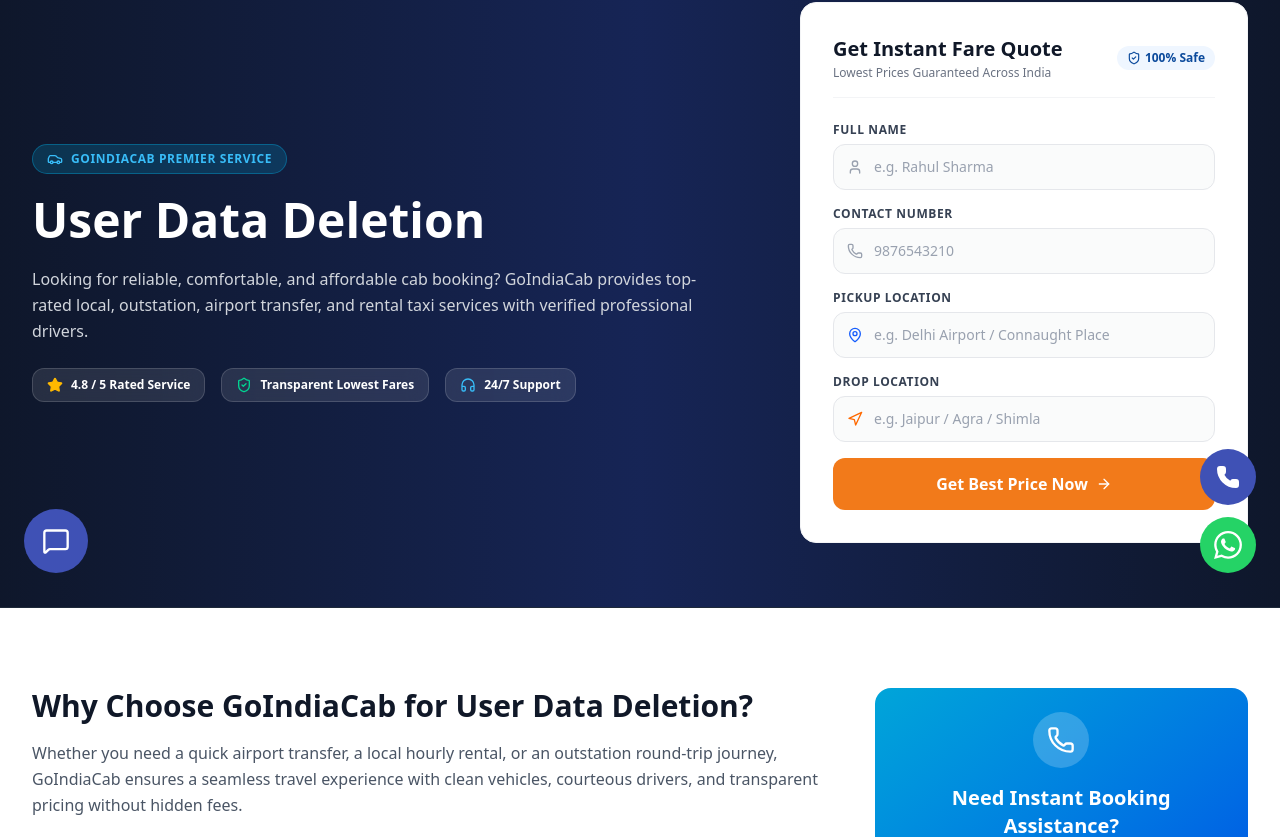
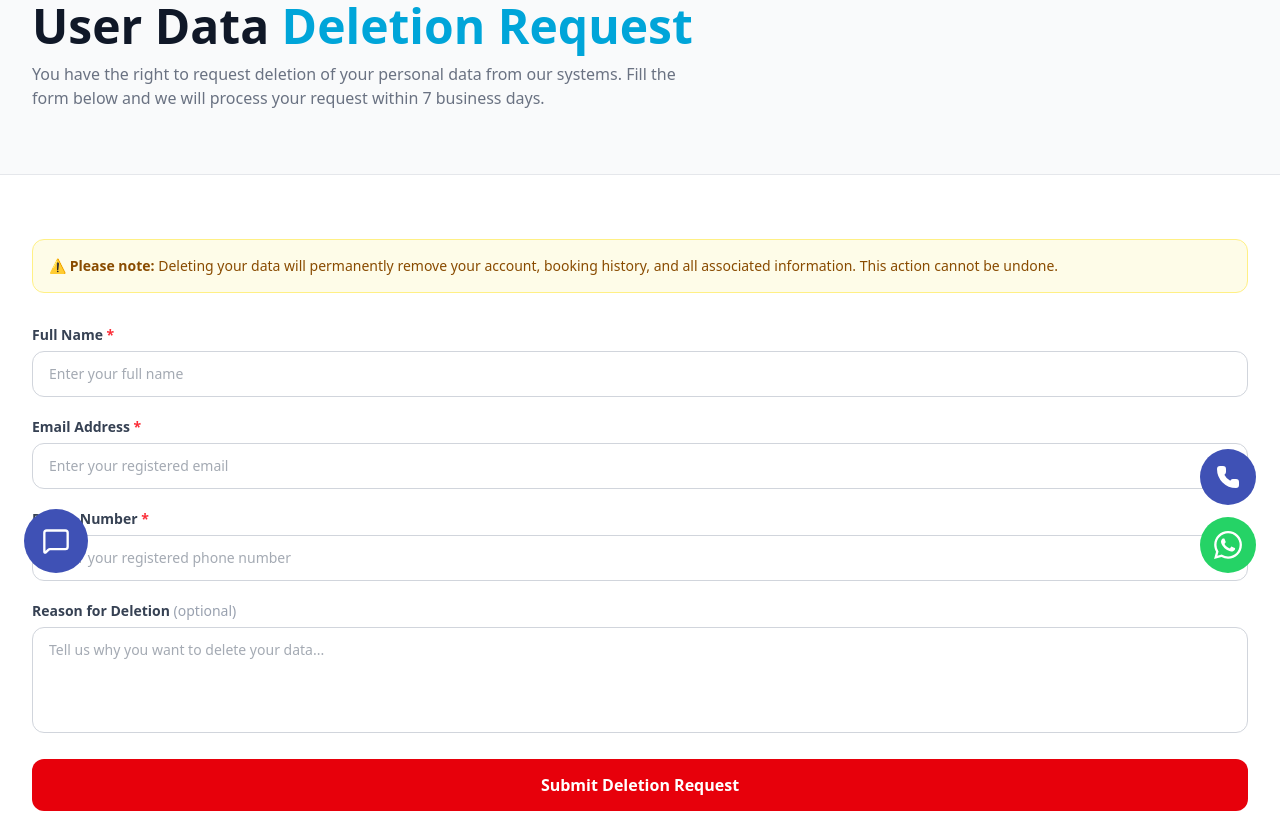
Before and after one commit to prabhasadvmen-maker/goindiacab-website, a Next.js app: page /user-data-deletion in a window 1280 px wide. Shown: the part 203-1040 px from the top of the page. Built offline with nearby package versions, Linux system fonts and the light colour scheme.

Commit message:
first commit

```diff
--- /dev/null
+++ b/src/app/user-data-deletion/page.tsx
@@ -0,0 +1,118 @@
+"use client";
+
+import { useState } from "react";
+import { Container } from "@/src/components/common/Container";
+import { Breadcrumb } from "@/src/components/common/Breadcrumb";
+import { siteConfig } from "@/src/config/site";
+
+export default function UserDataDeletionPage() {
+  const [form, setForm] = useState({ name: "", email: "", phone: "", reason: "" });
+  const [submitted, setSubmitted] = useState(false);
+  const [loading, setLoading] = useState(false);
+
+  const handleSubmit = async (e: React.FormEvent) => {
+    e.preventDefault();
+    setLoading(true);
+    await new Promise((r) => setTimeout(r, 1000));
+    setLoading(false);
+    setSubmitted(true);
+  };
+
+  return (
+    <div className="bg-white min-h-screen">
+      <div className="bg-gray-50 py-12 md:py-16 border-b border-gray-200">
+        <Container>
+          <Breadcrumb items={[{ label: "User Data Deletion" }]} />
+          <h1 className="text-4xl md:text-5xl font-bold text-gray-900 mt-4">
+            User Data <span className="text-[#00A5D9]">Deletion Request</span>
+          </h1>
+          <p className="text-gray-500 mt-3 text-base max-w-2xl">
+            You have the right to request deletion of your personal data from our systems. Fill the form below and we will process your request within 7 business days.
+          </p>
+        </Container>
+      </div>
+
+      <Container className="py-16 max-w-3xl">
+        {submitted ? (
+          <div className="text-center py-16">
+            <div className="w-16 h-16 bg-green-100 rounded-full flex items-center justify-center mx-auto mb-4">
+              <svg className="w-8 h-8 text-green-600" fill="none" stroke="currentColor" viewBox="0 0 24 24">
+                <path strokeLinecap="round" strokeLinejoin="round" strokeWidth={2} d="M5 13l4 4L19 7" />
+              </svg>
+            </div>
+            <h2 className="text-2xl font-bold text-gray-900 mb-2">Request Submitted</h2>
+            <p className="text-gray-500">We have received your data deletion request. Our team will process it within <strong>7 business days</strong> and notify you at <strong>{form.email}</strong>.</p>
+          </div>
+        ) : (
+          <div>
+            <div className="bg-yellow-50 border border-yellow-200 rounded-xl p-4 mb-8 text-sm text-yellow-800">
+              ⚠️ <strong>Please note:</strong> Deleting your data will permanently remove your account, booking history, and all associated information. This action cannot be undone.
+            </div>
+
+            <form onSubmit={handleSubmit} className="space-y-5">
+              <div>
+                <label className="block text-sm font-semibold text-gray-700 mb-1.5">Full Name <span className="text-red-500">*</span></label>
+                <input
+                  type="text"
+                  required
+                  placeholder="Enter your full name"
+                  value={form.name}
+                  onChange={(e) => setForm({ ...form, name: e.target.value })}
+                  className="w-full px-4 py-3 border border-gray-300 rounded-xl text-sm focus:outline-none focus:border-[#00A5D9] focus:ring-1 focus:ring-[#00A5D9]"
+                />
+              </div>
+
+              <div>
+                <label className="block text-sm font-semibold text-gray-700 mb-1.5">Email Address <span className="text-red-500">*</span></label>
+                <input
+                  type="email"
+                  required
+                  placeholder="Enter your registered email"
+                  value={form.email}
+                  onChange={(e) => setForm({ ...form, email: e.target.value })}
+                  className="w-full px-4 py-3 border border-gray-300 rounded-xl text-sm focus:outline-none focus:border-[#00A5D9] focus:ring-1 focus:ring-[#00A5D9]"
+                />
+              </div>
+
+              <div>
+                <label className="block text-sm font-semibold text-gray-700 mb-1.5">Phone Number <span className="text-red-500">*</span></label>
+                <input
+                  type="tel"
+                  required
+                  placeholder="Enter your registered phone number"
+                  value={form.phone}
+                  onChange={(e) => setForm({ ...form, phone: e.target.value })}
+                  className="w-full px-4 py-3 border border-gray-300 rounded-xl text-sm focus:outline-none focus:border-[#00A5D9] focus:ring-1 focus:ring-[#00A5D9]"
+                />
+              </div>
+
+              <div>
+                <label className="block text-sm font-semibold text-gray-700 mb-1.5">Reason for Deletion <span className="text-gray-400 font-normal">(optional)</span></label>
+                <textarea
+                  rows={4}
+                  placeholder="Tell us why you want to delete your data..."
+                  value={form.reason}
+                  onChange={(e) => setForm({ ...form, reason: e.target.value })}
+                  className="w-full px-4 py-3 border border-gray-300 rounded-xl text-sm focus:outline-none focus:border-[#00A5D9] focus:ring-1 focus:ring-[#00A5D9] resize-none"
+                />
+              </div>
+
+              <button
+                type="submit"
+                disabled={loading}
+                className="w-full bg-red-600 hover:bg-red-700 text-white font-bold py-3.5 rounded-xl transition-colors disabled:opacity-60 disabled:cursor-not-allowed"
+              >
+                {loading ? "Submitting..." : "Submit Deletion Request"}
+              </button>
+            </form>
+
+            <div className="mt-10 pt-8 border-t border-gray-200 text-sm text-gray-500 space-y-2">
+              <p>For any queries, contact us at <a href={`mailto:${siteConfig.email}`} className="text-[#00A5D9] font-semibold">{siteConfig.email}</a></p>
+              <p>Or call us at <a href={`tel:${siteConfig.phone.support}`} className="text-[#00A5D9] font-semibold">{siteConfig.phone.support}</a></p>
+            </div>
+          </div>
+        )}
+      </Container>
+    </div>
+  );
+}
```
